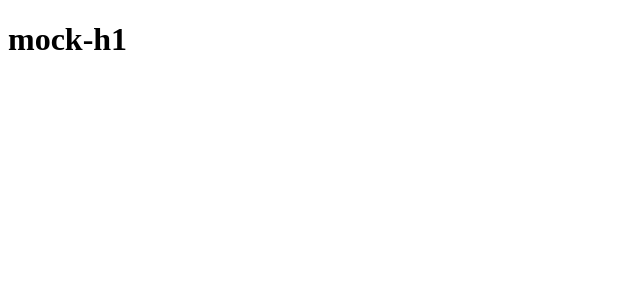
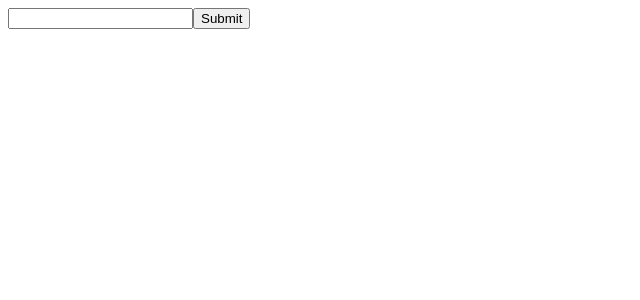
Before and after one commit to narekhovhannisyan/TODO-list-with-redux, a React app: page / in a window 1280 px wide. Shown: the top 300 px of the page, without its empty margins (0-640 px from the left). Built offline with nearby package versions, Linux system fonts and the light colour scheme.

Commit message:
src: change App return value

```diff
--- a/src/components/App.js
+++ b/src/components/App.js
@@ -1,15 +1,15 @@
-import React, { Component } from 'react'
+import React, { Component } from "react";
+import Form from "./form";
+import { store } from "../redux/store";
+import { Provider } from "react-redux";
 
 class App extends Component {
-  constructor () {
-    super()
-  }
-
-  render () {
+  render() {
     return (
-      <h1>mock-h1</h1>
-    )
+      <Provider store={store}>
+        <Form />
+      </Provider>
+    );
   }
 }
-
-export default App
+export default App;
```
